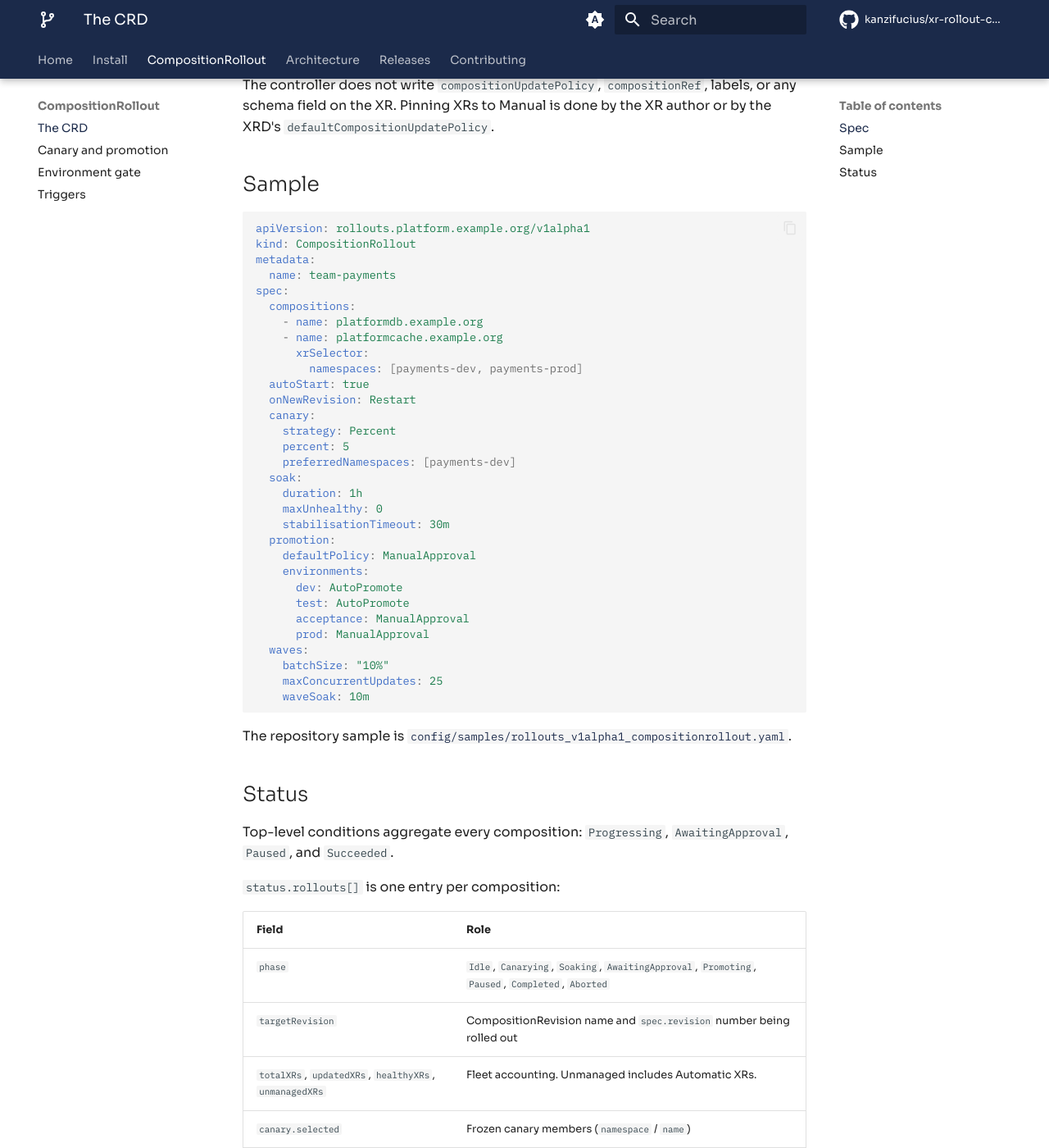
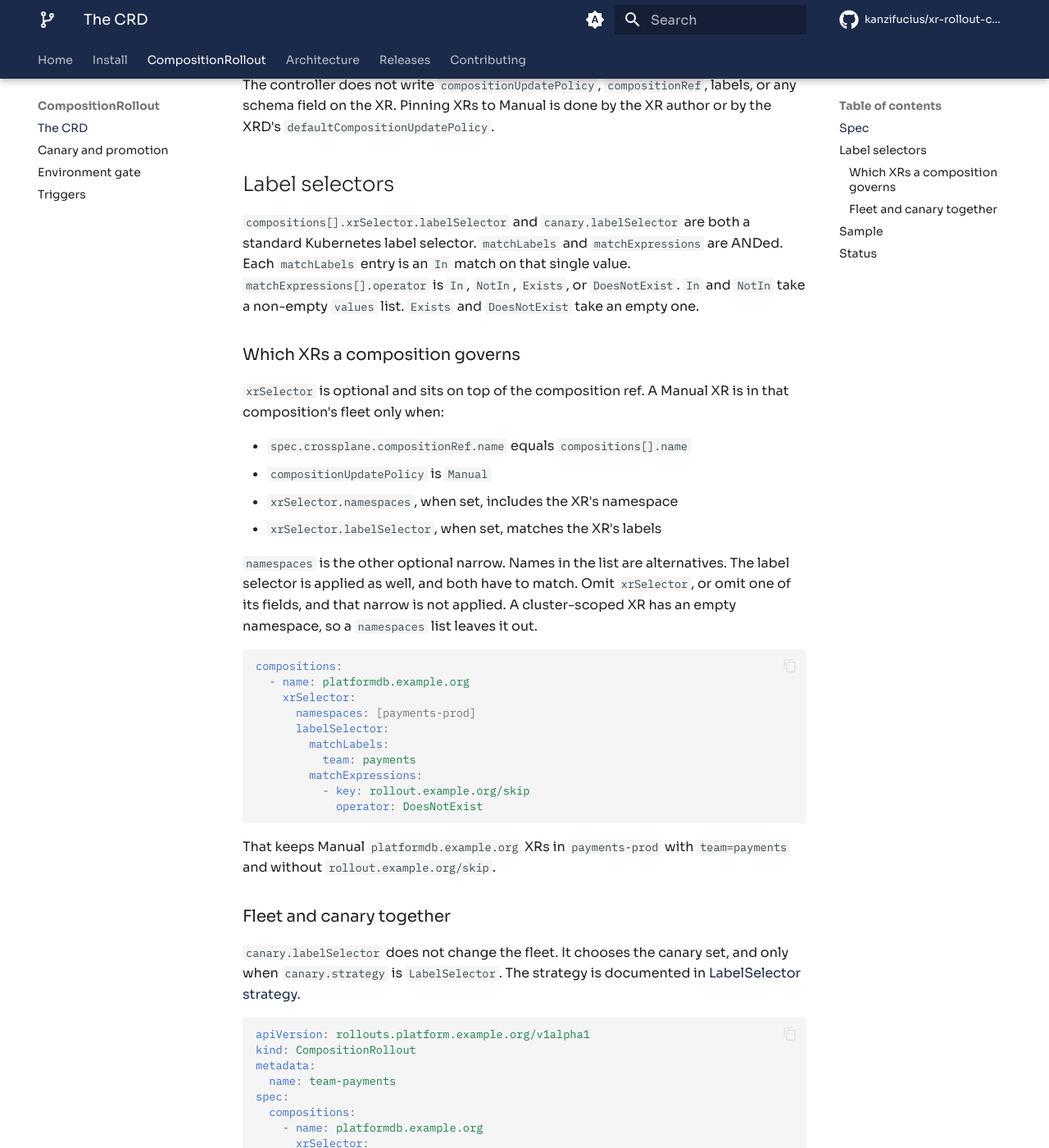
Before and after one commit to kanzifucius/xr-rollout-controller, an MkDocs documentation site: the page built from docs/crd.md, in a window 1280 px wide and 1400 px high, scrolled down 931 px. Shown: the whole window at 82% size. Built offline with MkDocs 1.6.1 and Material for MkDocs 9.7.7, drawn with Linux system fonts in a browser that asks for light colours; comment, search, counter and statistics services are not loaded; the version menu is left out; some of the changed text lies outside the part shown.

Commit message:
Document fleet and canary label selectors (#9)
Show xrSelector.labelSelector and canary.labelSelector as standard
Kubernetes selectors, with a short example of each and one combined
manifest. No controller change.

Co-authored-by: Cursor Agent <cursoragent@cursor.com>
Co-authored-by: Ricardo Pinto <kanzifucius@users.noreply.github.com>

````diff
--- a/docs/crd.md
+++ b/docs/crd.md
@@ -8,7 +8,7 @@ XRs are in scope when `spec.crossplane.compositionRef.name` matches a listed com
 
 | Field | Role |
 |-------|------|
-| `compositions` | Composition names to govern. At least one. |
+| `compositions` | Composition names to govern. At least one. Optional [`xrSelector`](#which-xrs-a-composition-governs) narrows the fleet. |
 | `suspend` | Pauses every in-flight rollout and ignores new revisions until cleared. |
 | `autoStart` | Start a rollout when a newer revision appears. Default `true`. |
 | `onNewRevision` | `Restart` (default) abandons the current target for a newer revision. `Queue` finishes the current rollout first. |
@@ -19,6 +19,72 @@ XRs are in scope when `spec.crossplane.compositionRef.name` matches a listed com
 | `triggers` | Manual `Start`, `Approve`, `Resume`, and `Abort`. See [Triggers](triggers.md). |
 
 The controller does not write `compositionUpdatePolicy`, `compositionRef`, labels, or any schema field on the XR. Pinning XRs to Manual is done by the XR author or by the XRD's `defaultCompositionUpdatePolicy`.
+
+## Label selectors
+
+`compositions[].xrSelector.labelSelector` and `canary.labelSelector` are both a standard Kubernetes label selector. `matchLabels` and `matchExpressions` are ANDed. Each `matchLabels` entry is an `In` match on that single value. `matchExpressions[].operator` is `In`, `NotIn`, `Exists`, or `DoesNotExist`. `In` and `NotIn` take a non-empty `values` list. `Exists` and `DoesNotExist` take an empty one.
+
+### Which XRs a composition governs
+
+`xrSelector` is optional and sits on top of the composition ref. A Manual XR is in that composition's fleet only when:
+
+- `spec.crossplane.compositionRef.name` equals `compositions[].name`
+- `compositionUpdatePolicy` is `Manual`
+- `xrSelector.namespaces`, when set, includes the XR's namespace
+- `xrSelector.labelSelector`, when set, matches the XR's labels
+
+`namespaces` is the other optional narrow. Names in the list are alternatives. The label selector is applied as well, and both have to match. Omit `xrSelector`, or omit one of its fields, and that narrow is not applied. A cluster-scoped XR has an empty namespace, so a `namespaces` list leaves it out.
+
+```yaml
+compositions:
+  - name: platformdb.example.org
+    xrSelector:
+      namespaces: [payments-prod]
+      labelSelector:
+        matchLabels:
+          team: payments
+        matchExpressions:
+          - key: rollout.example.org/skip
+            operator: DoesNotExist
+```
+
+That keeps Manual `platformdb.example.org` XRs in `payments-prod` with `team=payments` and without `rollout.example.org/skip`.
+
+### Fleet and canary together
+
+`canary.labelSelector` does not change the fleet. It chooses the canary set, and only when `canary.strategy` is `LabelSelector`. The strategy is documented in [LabelSelector strategy](canary.md#labelselector-strategy).
+
+```yaml
+apiVersion: rollouts.platform.example.org/v1alpha1
+kind: CompositionRollout
+metadata:
+  name: team-payments
+spec:
+  compositions:
+    - name: platformdb.example.org
+      xrSelector:
+        namespaces: [payments-dev, payments-prod]
+        labelSelector:
+          matchLabels:
+            team: payments
+          matchExpressions:
+            - key: env
+              operator: In
+              values: [dev, prod]
+  canary:
+    strategy: LabelSelector
+    labelSelector:
+      matchLabels:
+        rollout.example.org/canary: "true"
+  soak:
+    duration: 30m
+  promotion:
+    defaultPolicy: ManualApproval
+  waves:
+    batchSize: "10%"
+```
+
+The fleet is Manual `platformdb.example.org` XRs in `payments-dev` or `payments-prod`, with `team=payments` and `env` of `dev` or `prod`. The canary set is those XRs that also have `rollout.example.org/canary=true`. If none do, the rollout pauses with `CanarySetEmpty`.
 
 ## Sample
 
````
Also changed, not shown: docs/canary.md (+20 -2 lines).
